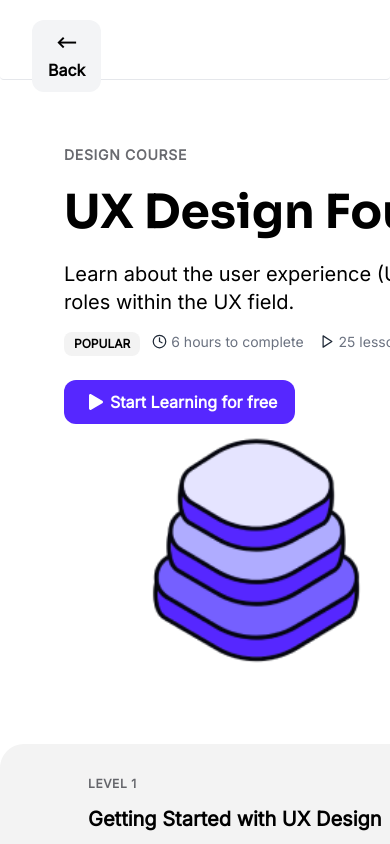
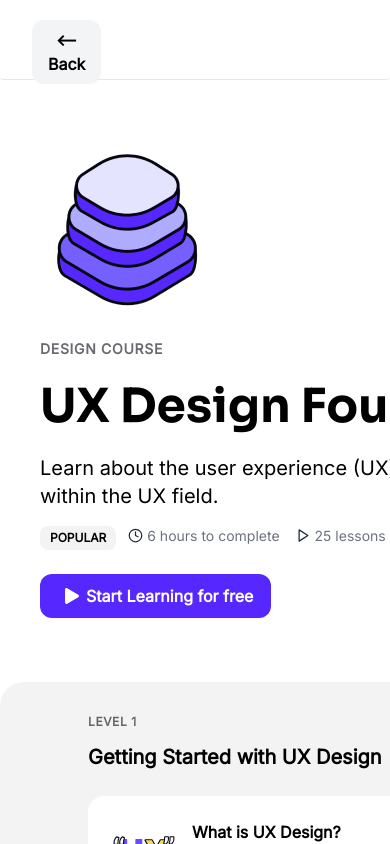
Before and after one commit to Ashuu02/Studyowls-Site, a React (Create React App) app: page /CourseDetails in a window 390 px wide. Built offline with nearby package versions, Linux system fonts and the light colour scheme; a web font is replaced by a local one.

Commit message:
responsiveness for courses

```diff
--- a/src/components/Courses/CourseDetails.jsx
+++ b/src/components/Courses/CourseDetails.jsx
@@ -7,13 +7,14 @@ import RelatedCourses from "./RelatedCourses";
 
 const CourseDetails = () => {
   return (
-    <div className="">
-      <div className="overflow-hidden bg-[#ffffff] font-inter sm:rounded-tl-3xl rounded-none sm:rounded-bl-3xl h-full w-full">
+    <>
+        {/* <div className="bg-[#ffffff] overflow-hidden  font-inter sm:rounded-tl-3xl rounded-none sm:rounded-bl-3xl h-full w-full"> */}
+        <div className="bg-[#ffffff] overflow-scroll font-inter tablet:rounded-tl-3xl rounded-none tablet:rounded-bl-3xl h-screen w-full">
           <div className="fixed border-b-[1px] rounded-tl-3xl rounded w-[100%] mb-4 z-[100]  h-20  items-center bg-[#ffffff]">
             <div className="flex pl-[32px] z-[100px] w-full mt-5 ">
               <Link to={"/"}>
                 <button className="text-lg h-full px-[16px] py-2 bg-gray-100 rounded-xl text-extrabold">
-                <h2 className="text-[16px] font-bold">{"<--"}  Back</h2>
+                  <h2 className="text-base font-bold">{"<--"} Back</h2>
                 </button>
               </Link>
               <div className="relative ml-[685px] max-w-[50%] pt-1 h-[44px] w-64 flex rounded-full sm:mr-0 mr-4 bg-[#e9e9ea] justify-between pl-1 pb-1 hover:border-black hover:ring-black hover:ring-2 focus-within:border-black ease-in-out duration-200 focus-within:ring-black focus-within:ring-2 items-end justify-top text-right place-items-end ">
@@ -30,11 +31,9 @@ const CourseDetails = () => {
 
           <CourseDiv />
 
-      <CourseLevels/>
-
-
+          <CourseLevels />
       </div>
-    </div>
+    </>
   );
 };
 
--- a/src/components/Courses/CourseDiv.jsx
+++ b/src/components/Courses/CourseDiv.jsx
@@ -10,11 +10,20 @@ import { FiClock } from "react-icons/fi";
 const CourseDiv = () => {
   return (
     <>
-      <div className="w-full mt-[80px] p-[64px] ">
+      <div className=" mt-[80px] px-[40px] py-[64px] tablet:p-[64px] ">
         <div className="text-black ">
           <div className="bg-white md:grid grid-flow-col-dense w-full max-w-[100%]">
             {/* <div className="relative flex bg-white h-auto w-full rounded-xl p-4 group"> */}
             {/* <div className=""></div> */}
+
+            <div className=" laptop:hidden block mb-5 sm:w-[80px] sm:h-[80px] tablet:h-[144px] tablet:w-[144px] rounded-lg tablet:ml-[64px]">
+              <img
+                src={stackImg}
+                alt="/stackImg"
+                className=""
+              />
+            </div>
+
             <div>
               {/* <div className="rounded-lg sm:mt-[18px] mt-[14px]"> */}
               <p className=" uppercase text-[14px] font-bold tracking-wider text-[#05060f99] mb-3 ">
@@ -53,7 +62,7 @@ const CourseDiv = () => {
                 </div>
               </button>
             </div>
-            <div className="rounded-lg ml-[64px]">
+            <div className=" hidden laptop:block rounded-lg ml-[64px]">
               <img
                 src={stackImg}
                 alt="/stackImg"
--- a/src/components/Main.jsx
+++ b/src/components/Main.jsx
@@ -23,7 +23,7 @@ import Assessments from "./Assessments";
 const Main = () => {
   return (
     <>
-      <div className="px-[32px] bg-[#F3F3F3] overflow-y-scroll font-inter tablet:rounded-tl-3xl rounded-none tablet:rounded-bl-3xl h-screen w-full">
+      <div className="px-[32px] bg-[#F3F3F3] overflow-scroll font-inter tablet:rounded-tl-3xl rounded-none tablet:rounded-bl-3xl h-screen w-full">
         <div className="fixed w-[100%] mb-4 z-[100]  h-20  items-center bg-[#f3f3f3] ">
           <div className="flex z-[100px] bg-[#f3f3f3] w-full mt-5 ">
             <div className="bg-[#f3f3f3]">
--- a/src/components/Preferences.jsx
+++ b/src/components/Preferences.jsx
@@ -29,7 +29,7 @@ const Preferences = () => {
             </button>
           </div>
         </div>
-        <div className="items-center place-items-center justify-between p-3 h-full w-full  text-center ">
+        <div className="items-center hidden tablet:block place-items-center justify-between p-3 h-full w-full  text-center ">
           <img
             src={preferences}
             alt="/preferences"
```
Also changed, not shown: src/components/Courses/CourseDescription.jsx (+7 -12 lines). Lines whose indentation alone changed are shown as unchanged.
